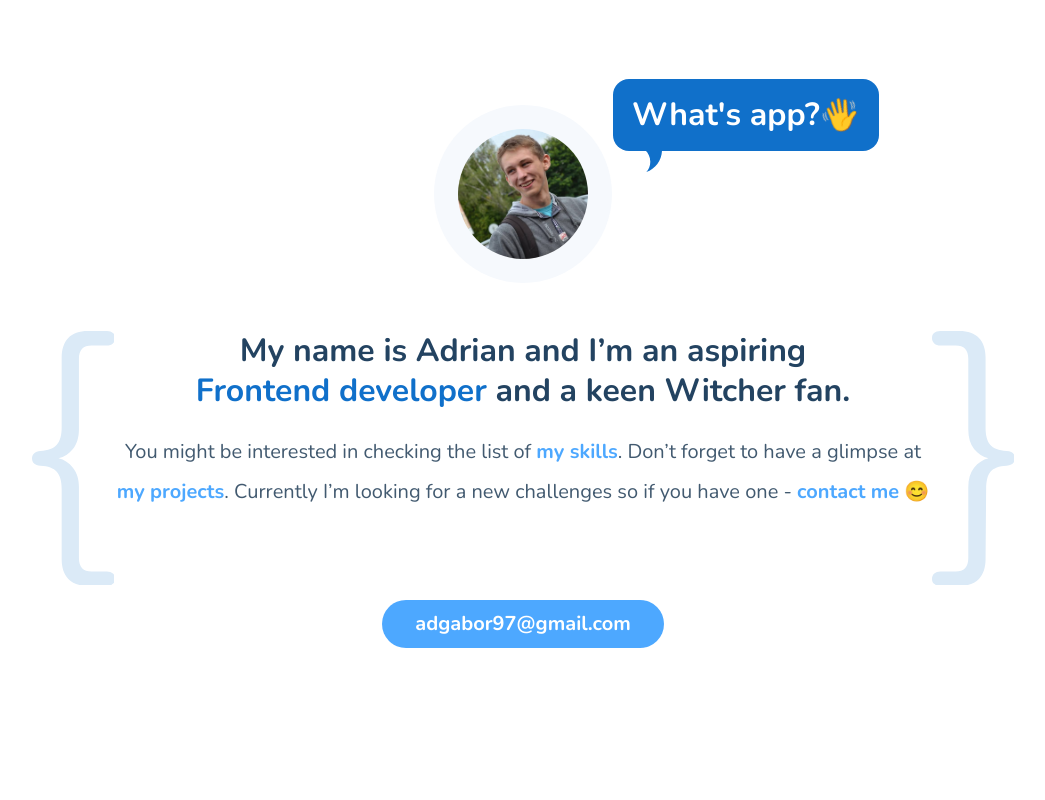
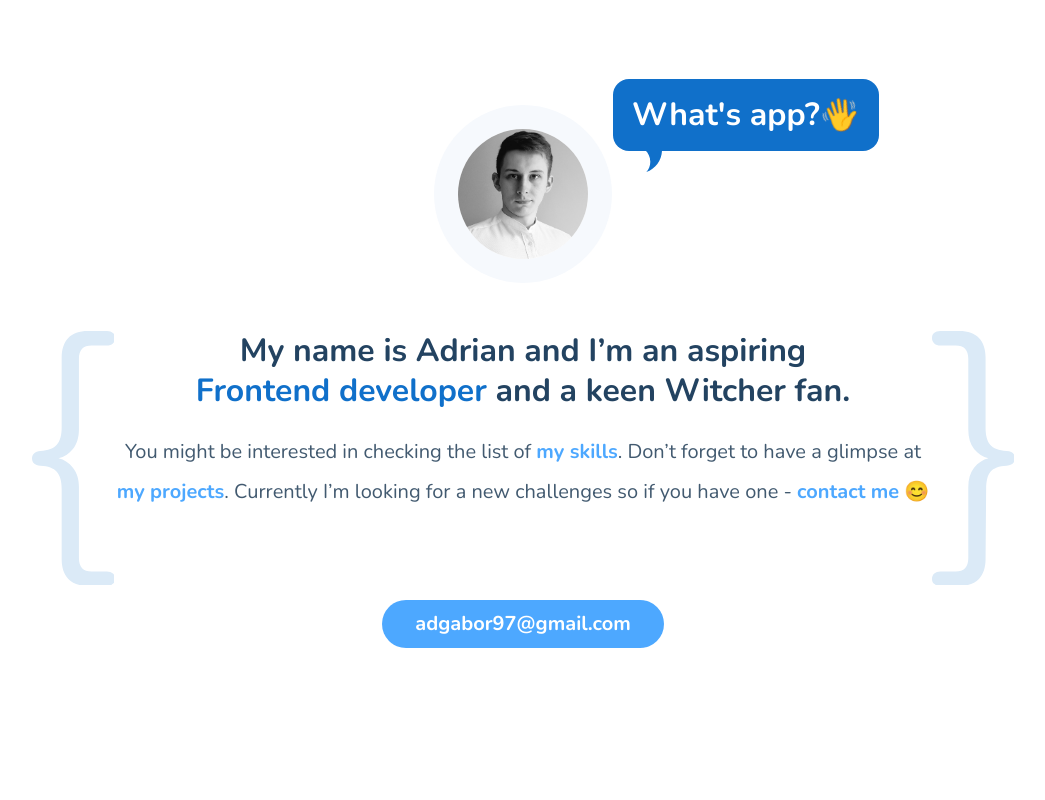
Before and after one commit to adrian-gabor/portfolio, a website built with webpack: page src/pages/index.html in a window 1280 px wide. Shown: the top 800 px of the page, without its empty margins (117-1162 px from the left). Built offline with nearby package versions, Linux system fonts and the light colour scheme; no server answers.

Commit message:
update foto

```diff
--- a/src/pages/index.html
+++ b/src/pages/index.html
@@ -20,7 +20,7 @@
   <main class="main">
     <section class="hero">
       <div class="hero__container">
-        <img class="hero__image" alt="moje zdjęcie" src="../assets/img/foto.jpg" />
+        <img class="hero__image" alt="moje zdjęcie" src="../assets/img/fot.jpg" />
         <span class="hero__bubble"><span class="hero__hello">What's app?<span class="hand">👋</span></span>
         </span>
       </div>
--- a/src/scss/hero.scss
+++ b/src/scss/hero.scss
@@ -126,12 +126,12 @@
         width: 112px;
         height: 112px;
         object-fit: cover;
-        object-position: -35px;
+        //object-position: -35px;
         border-radius: 50%;
         border: 16px solid $color2;
 
         @media (min-width: 1024px) {
-            object-position: -56px;
+            //object-position: -56px;
             width: 178px;
             height: 178px;
             border: 24px solid $color2;
```
Also changed, not shown: src/assets/img/fot.jpg (added).
